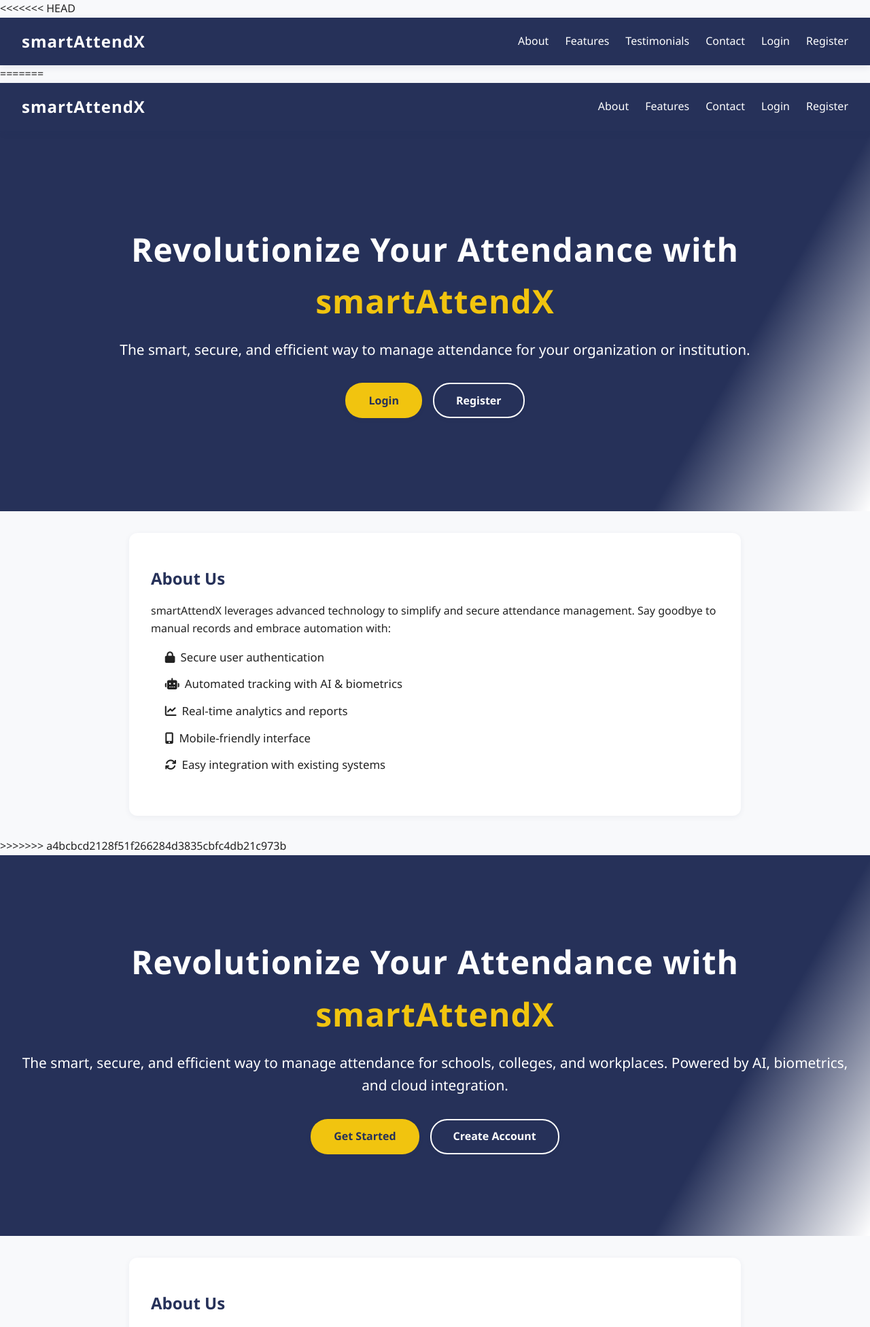
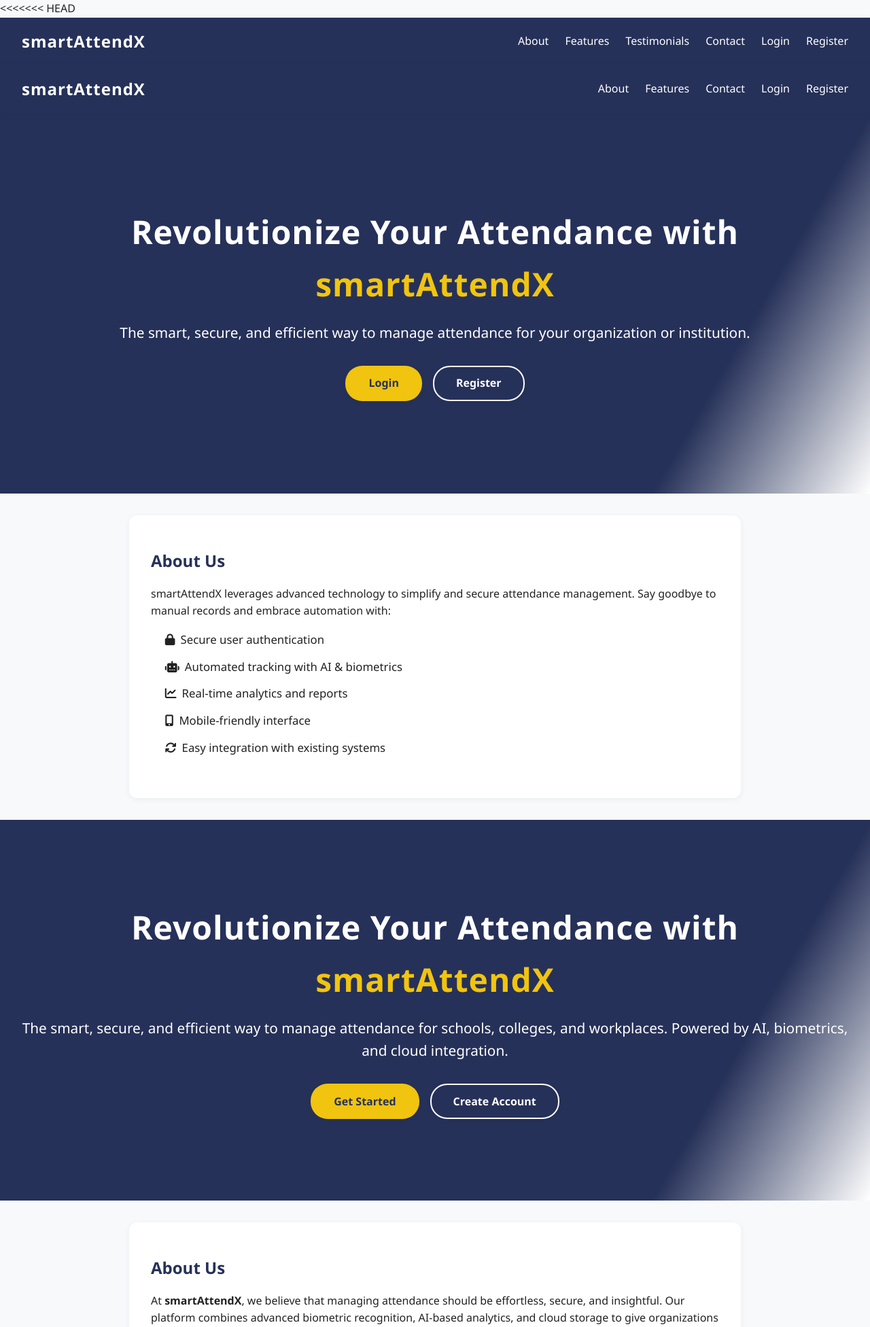
Before and after one commit to mevishesh/SmartAttendX, a Flask app: template templates/index.html in a window 1280 px wide. Shown: the top 1952 px of the page at 68% size. Run offline with Flask 3, Linux system fonts and the light colour scheme; the template is opened without the code that fills it, so the values that code supplies are empty; some libraries are stand-ins or nearby versions.

Commit message:
Update index.html

```diff
--- a/templates/index.html
+++ b/templates/index.html
@@ -27,7 +27,6 @@
         <li><a href="{{ url_for('register_page') }}">Register</a></li>
       </ul>
     </nav>
-=======
 <head>
   <meta charset="UTF-8">
   <meta name="viewport" content="width=device-width,initial-scale=1.0">
@@ -72,7 +71,6 @@
       <li><i class="fas fa-sync"></i> Easy integration with existing systems</li>
     </ul>
   </section>
->>>>>>> a4bcbcd2128f51f266284d3835cbfc4db21c973b
 
     <!-- Hero Section -->
     <section class="hero">
```
